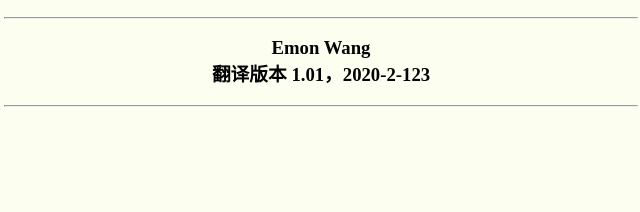
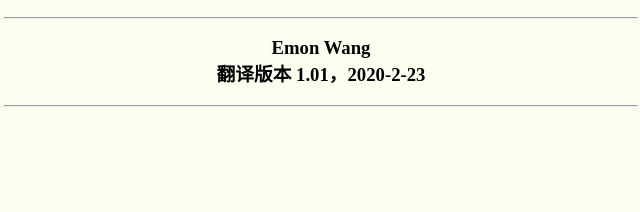
Before and after one commit to emon100/goto-translation, a plain HTML site: page index.html in a window 1280 px wide. Shown: the part 232-444 px from the top of the page, 319-959 px from the left. Drawn offline with Linux system fonts and the light colour scheme.

Commit message:
Update index.html

```diff
--- a/index.html
+++ b/index.html
@@ -66,7 +66,7 @@
 
 <h3 align="center">
     Emon Wang <br>
-    翻译版本 1.01，2020-2-123
+    翻译版本 1.01，2020-2-23
 </h3>
 <!-- ------------------------------- -->
 <hr width="50%">
```
